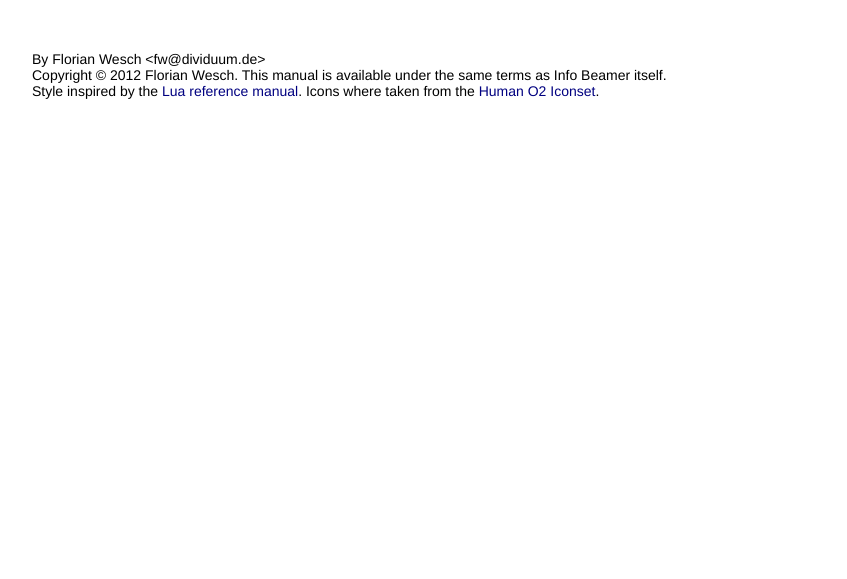
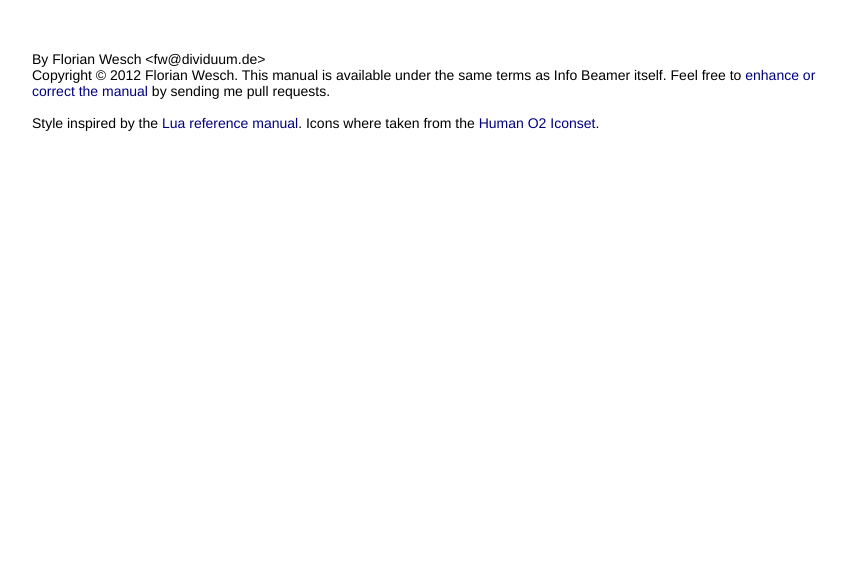
Before and after one commit to dividuum/info-beamer-web, a plain HTML site: page header.html in a window 1280 px wide. Shown: the part 221-800 px from the top of the page, without its empty margins (198-1045 px from the left). Drawn offline with Linux system fonts and the light colour scheme.

Commit message:
send me pull requests

```diff
--- a/header.html
+++ b/header.html
@@ -164,7 +164,10 @@
       </h1>
       <div id='copy'>
         By Florian Wesch &lt;fw@dividuum.de&gt;<br/>
-        Copyright &copy; 2012 Florian Wesch. This manual is available under the same terms as Info Beamer itself.<br/>
+        Copyright &copy; 2012 Florian Wesch. This manual is available under the same terms as Info Beamer itself. Feel free
+        to <a href='https://github.com/dividuum/info-beamer/tree/master/doc'>enhance or correct the manual</a> by sending me
+        pull requests.
+        <br/><br/>
         Style inspired by the <a href='http://www.lua.org/manual/'>Lua reference manual</a>. Icons where taken from the <a
           href='http://schollidesign.deviantart.com/art/Human-O2-Iconset-105344123'>Human O2 Iconset</a>.
       </div>
```
